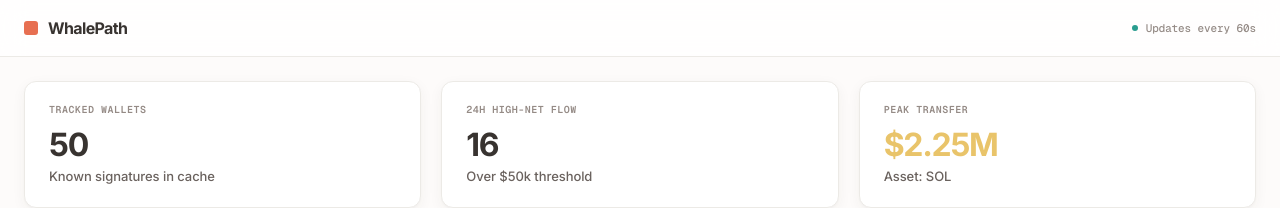
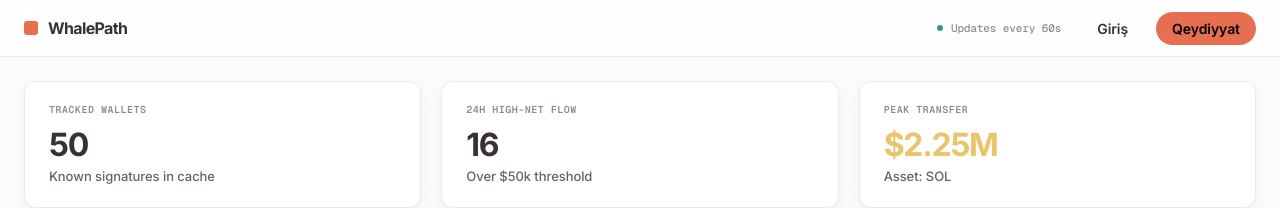
Before and after one commit to mrzmnv/whalepath, a Next.js app: page / in a window 1280 px wide. Shown: the top 208 px of the page. Built offline with nearby package versions, Linux system fonts and the light colour scheme; no server answers; the database is empty.

Commit message:
fix(ui): re-add header with login/register AuthNav globally across main layout

```diff
--- /dev/null
+++ b/app/(main)/layout.tsx
@@ -0,0 +1,10 @@
+import Header from "@/components/Header";
+
+export default function MainLayout({ children }: { children: React.ReactNode }) {
+  return (
+    <>
+      <Header />
+      {children}
+    </>
+  );
+}
--- a/app/page.tsx
+++ b/app/(main)/page.tsx
@@ -2,13 +2,13 @@
 
 import { useState, useEffect, useCallback } from "react";
 import { WhaleWallet, WatchlistEntry, StatsData } from "@/lib/types";
-import whalesData from "../public/whales.json";
+import whalesData from "../../public/whales.json";
 import {
   getWatchlist,
   addToWatchlist,
   removeFromWatchlist,
 } from "@/lib/storage";
-import Header from "@/components/Header";
+
 import StatsBar from "@/components/StatsBar";
 import TransactionFeed from "@/components/TransactionFeed";
 import WhaleTable from "@/components/WhaleTable";
@@ -75,7 +75,7 @@ export default function Dashboard() {
 
   return (
     <div style={{ minHeight: "100vh", backgroundColor: "var(--bg)" }}>
-      <Header />
+
 
       <main
         style={{ maxWidth: 1400, margin: "0 auto", padding: "24px 24px 48px" }}
--- a/app/wallet/[address]/page.tsx
+++ b/app/(main)/wallet/[address]/page.tsx
@@ -4,11 +4,11 @@ import { useEffect, useState, useCallback } from "react";
 import { useParams } from "next/navigation";
 import Link from "next/link";
 import { Transaction, WhaleWallet, WatchlistEntry } from "@/lib/types";
-import whalesData from "../../../public/whales.json";
+import whalesData from "../../../../public/whales.json";
 import { truncateAddress, formatUSD, formatAmount, timeAgo } from "@/lib/format";
 import { getWatchlist, addToWatchlist, removeFromWatchlist } from "@/lib/storage";
 import TransactionCard from "@/components/TransactionCard";
-import Header from "@/components/Header";
+
 import AddWalletModal from "@/components/AddWalletModal";
 
 function VolumeChart({ transactions }: { transactions: Transaction[] }) {
@@ -98,7 +98,7 @@ export default function WalletDetailPage() {
 
   return (
     <div style={{ minHeight: "100vh", backgroundColor: "var(--bg)" }}>
-      <Header />
+
 
       <main style={{ maxWidth: 1100, margin: "0 auto", padding: "24px 16px 48px" }}>
         {/* Breadcrumb */}
--- a/components/Header.tsx
+++ b/components/Header.tsx
@@ -1,6 +1,5 @@
-"use client";
-
 import Link from "next/link";
+import AuthNav from "@/app/components/AuthNav";
 
 export default function Header() {
   return (
@@ -33,11 +32,14 @@ export default function Header() {
           </span>
         </Link>
 
-        <div style={{ display: "flex", alignItems: "center", gap: 8 }}>
-          <div className="pulse-green" style={{ width: 6, height: 6, backgroundColor: "var(--green)", borderRadius: "50%" }} />
-          <span className="mono" style={{ fontSize: 11, color: "var(--text-3)", fontWeight: 500 }}>
-            Updates every 60s
-          </span>
+        <div style={{ display: "flex", alignItems: "center", gap: 20 }}>
+          <div style={{ display: "flex", alignItems: "center", gap: 8 }}>
+            <div className="pulse-green" style={{ width: 6, height: 6, backgroundColor: "var(--green)", borderRadius: "50%" }} />
+            <span className="mono hide-on-mobile" style={{ fontSize: 11, color: "var(--text-3)", fontWeight: 500 }}>
+              Updates every 60s
+            </span>
+          </div>
+          <AuthNav />
         </div>
       </div>
     </header>
```
Also changed, not shown: app/(main)/(user)/login/page.tsx (renamed from app/(user)/login/page.tsx), app/(main)/(user)/profile/page.tsx (renamed from app/(user)/profile/page.tsx), app/(main)/(user)/register/page.tsx (renamed from app/(user)/register/page.tsx).
